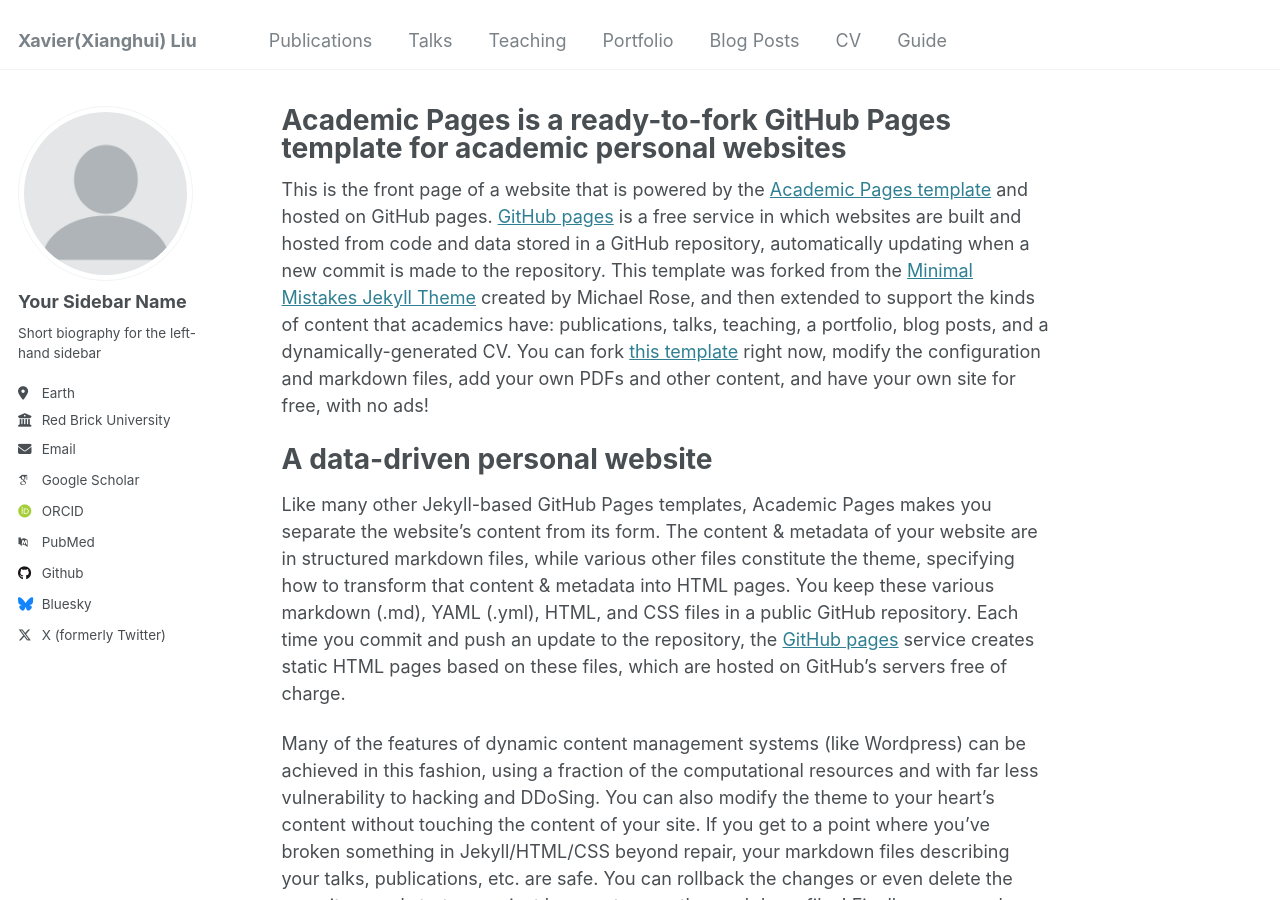
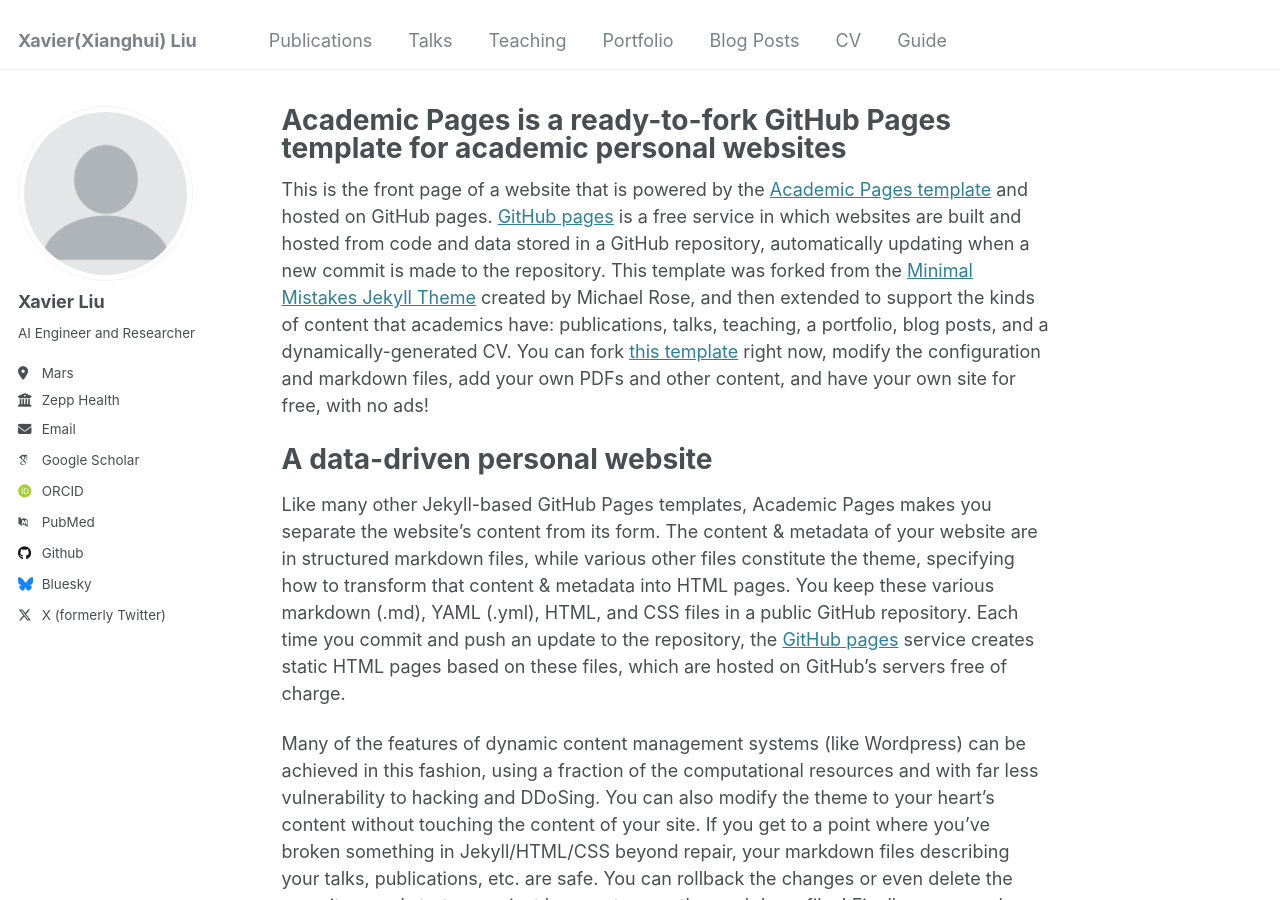
Before and after one commit to largepuma/largepuma.github.io, a Jekyll site: the page built from _pages/about.md, in a window 1280 px wide and 900 px high. Built offline with Jekyll 4.4.1, drawn with Linux system fonts in a browser that asks for light colours; some web fonts are replaced.

Commit message:
Update _config.yml

```diff
--- a/_config.yml
+++ b/_config.yml
@@ -22,13 +22,13 @@
 author:
   # Biographic information
   avatar           : "profile.png"
-  name             : "Your Sidebar Name"
+  name             : "Xavier Liu"
   pronouns         : # example: "she/her"
-  bio              : "Short biography for the left-hand sidebar"
-  location         : "Earth"
-  employer         : "Red Brick University"
+  bio              : "AI Engineer and Researcher"
+  location         : "Mars"
+  employer         : "Zepp Health"
   uri              : # URL
-  email            : "none@example.org"
+  email            : "xavier-liu@outlook.com"
 
   # Academic websites
   arxiv            : # URL - Update with the correct link to your profile
@@ -44,7 +44,7 @@
   bitbucket        : # Username - Update with your username on the site
   codepen          : # Username
   dribbble         : # Username
-  github           : "academicpages"
+  github           : "largepuma"
   kaggle           : # Username
   stackoverflow    : # User number or user number and name (i.e., use "1" or "1/jeff-atwood")
 
```
